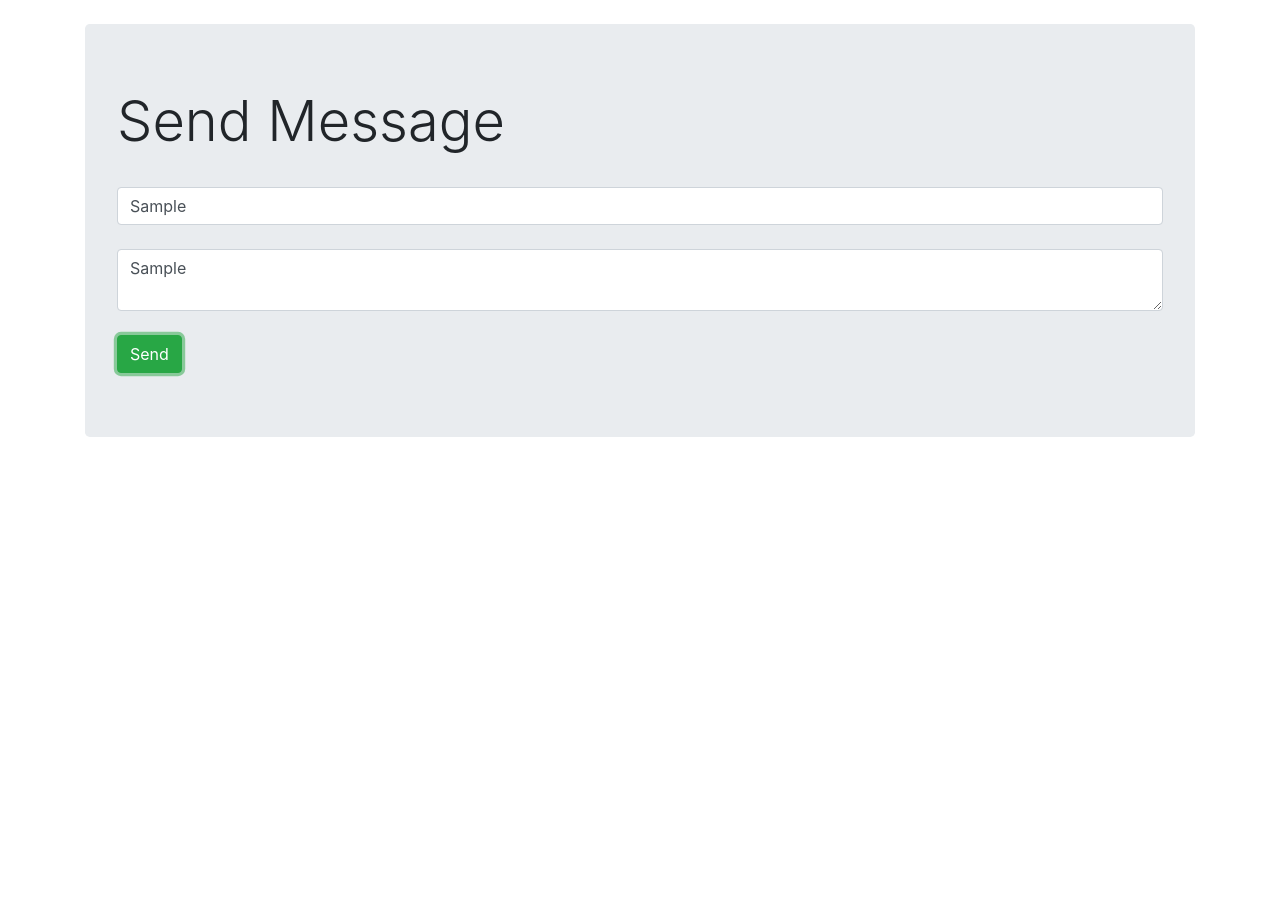
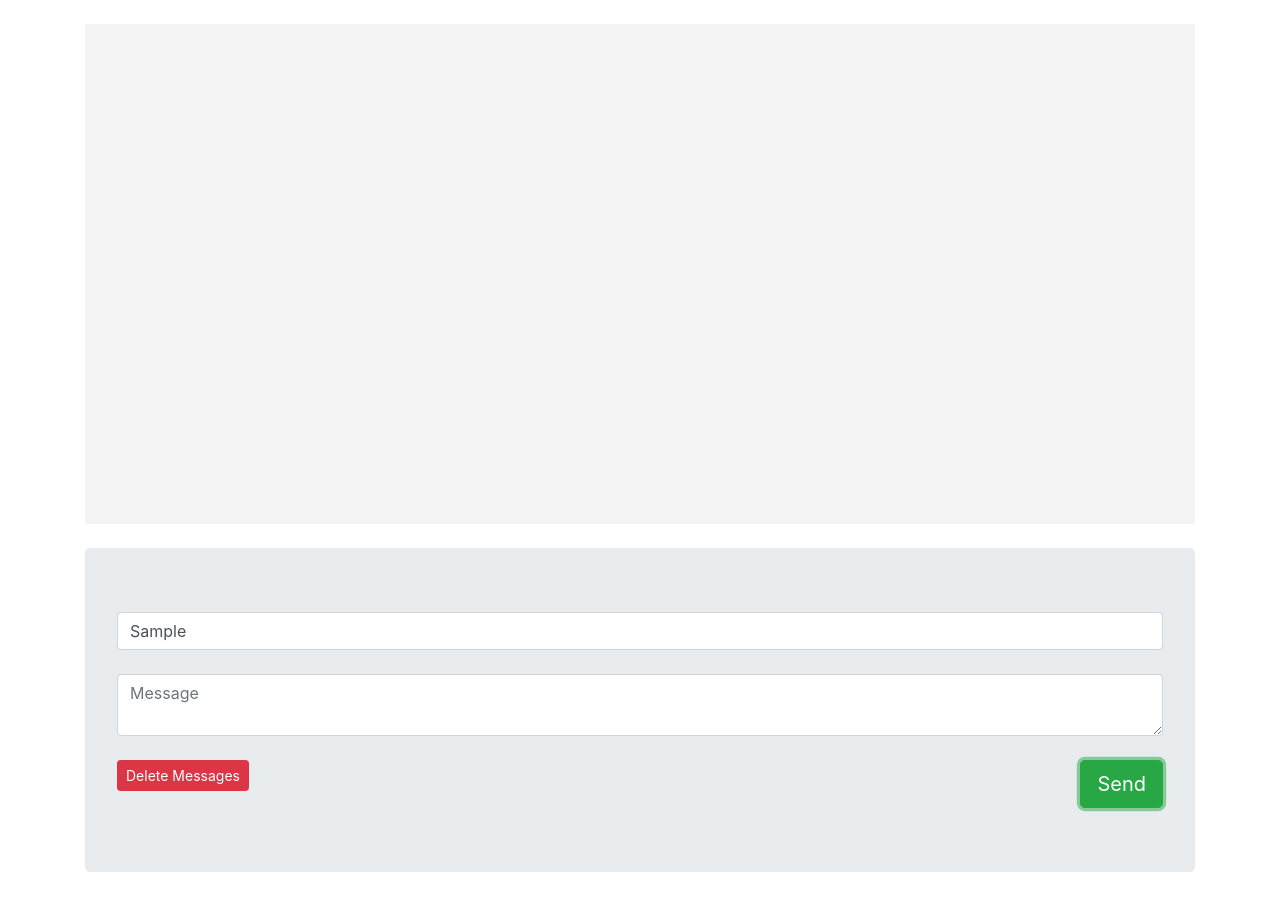
Before and after one commit to jposn3r/NodeJs, a website: page project/index.html in a window 1280 px wide. Both pictures are taken after typing "Sample", "Sample" into the empty fields and a click on the button "Send". Before the commit the page ends 800 px from the top, so only its background shows below. Drawn offline with nearby package versions, Linux system fonts and the light colour scheme; no server answers.

Commit message:
added ability to delete all messages locally but it does not delete the other persons messages, also improved the layout of the messenger

```diff
--- a/project/index.html
+++ b/project/index.html
@@ -4,18 +4,36 @@
 <script src="https://cdnjs.cloudflare.com/ajax/libs/popper.js/1.14.3/umd/popper.min.js" integrity="sha384-ZMP7rVo3mIykV+2+9J3UJ46jBk0WLaUAdn689aCwoqbBJiSnjAK/l8WvCWPIPm49" crossorigin="anonymous"></script>
 <script src="https://stackpath.bootstrapcdn.com/bootstrap/4.1.3/js/bootstrap.min.js" integrity="sha384-ChfqqxuZUCnJSK3+MXmPNIyE6ZbWh2IMqE241rYiqJxyMiZ6OW/JmZQ5stwEULTy" crossorigin="anonymous"></script>
 <script src="/socket.io/socket.io.js"></script>
+<style>
+    #messages {
+        height: 500px;
+        max-height: 500px;
+        overflow-y: scroll;
+        background-color: #f3f3f3;
+        padding: 15px;
+    }
+</style>
 <div class="container">
+    <div class="row">
+        <div class="col">
+            <br>
+            <div id="messages"></div>
             <br>
             <div class="jumbotron">
-        <h1 class="display-4">Send Message</h1>
-        <br>
                 <input id="name" class="form-control" placeholder="Name">
                 <br>
                 <textarea id="message" class="form-control" placeholder="Message"></textarea>
                 <br>
-        <button id="send" class="btn btn-success">Send</button>
+                <div class="row">
+                    <div class="col">
+                        <button id="delete" class="btn btn-danger btn-sm float-left">Delete Messages</button>
                     </div>
-    <div id="messages">
+                    <div class="col">
+                        <button id="send" class="btn btn-lg btn-success float-right">Send</button>
+                    </div>
+                </div>
+            </div>
+        </div>
     </div>
 </div>
 
@@ -24,25 +42,42 @@
     $(() => {
         $("#send").click(() => {
             var message = {name: $("#name").val(), message: $("#message").val()}
+            $("#message").val('')
             postMessage(message)
+        })
+        $("#delete").click(() => {
+            deleteMessages()
         })
         getMessages()
     })
 
     socket.on('message', addMessage)
+    // socket.on('delete', deleteMessages)
 
     function addMessage(message) {
-        $("#messages").append(`<h4>${message.name}</h4> <p> ${message.message} </p>`)
+        if (message.name == $("#name").val()) {
+            $("#messages").append(`<h5 class="text-right">${message.message}</h5> <p class="text-right"> ${message.name} </p>`)
+        } else {
+            $("#messages").append(`<h5 class="text-left">${message.message}</h5> <p class="text-left"> ${message.name} </p>`)
+        }
+        var textarea = document.getElementById('messages');
+        textarea.scrollTop = textarea.scrollHeight;
     }
 
     function getMessages() {
         $.get('http://localhost:3000/messages', (data) => {
             data.forEach(addMessage)
         })
+        var textarea = document.getElementById('messages');
+        textarea.scrollTop = textarea.scrollHeight;
     }
 
     function postMessage(message) {
         $.post('http://localhost:3000/messages', message)
     }
 
+    function deleteMessages() {
+        $("#messages").empty()
+    }
+
 </script>
```
Lines whose indentation alone changed are shown as unchanged.
